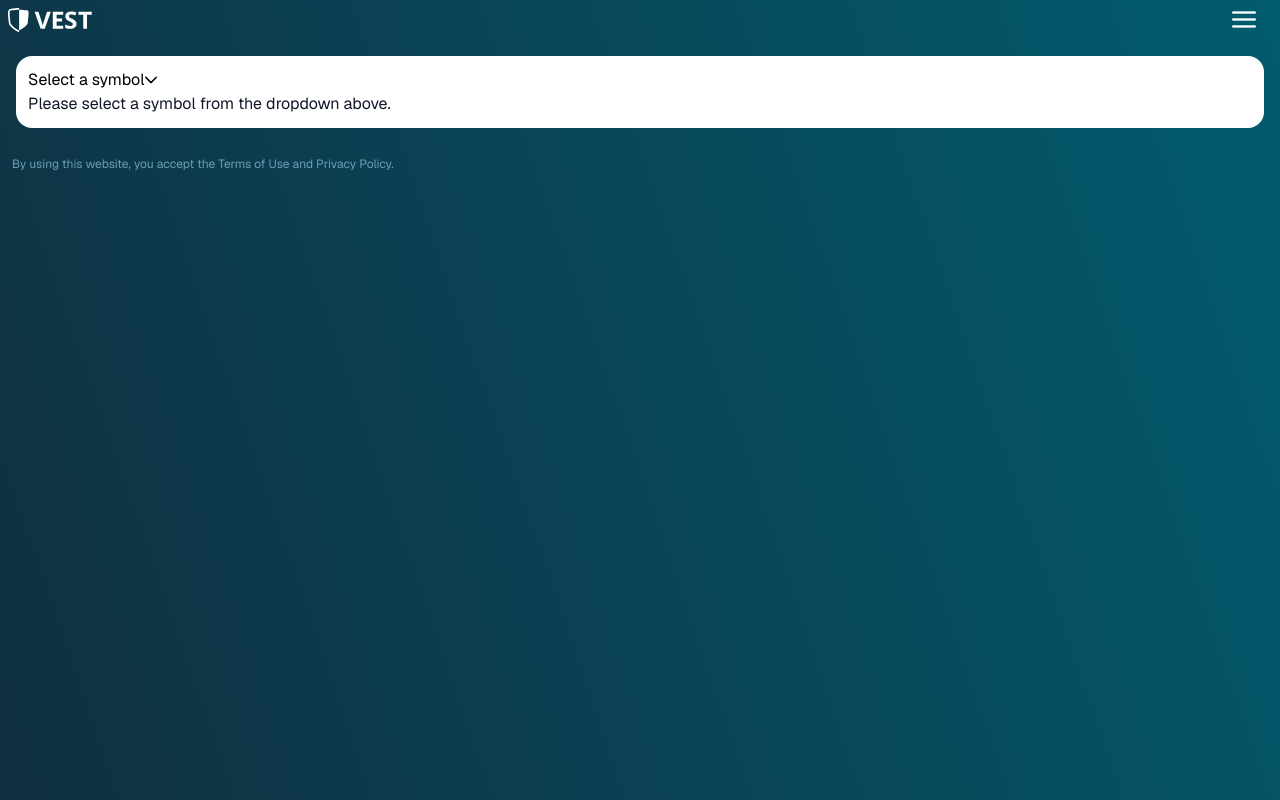
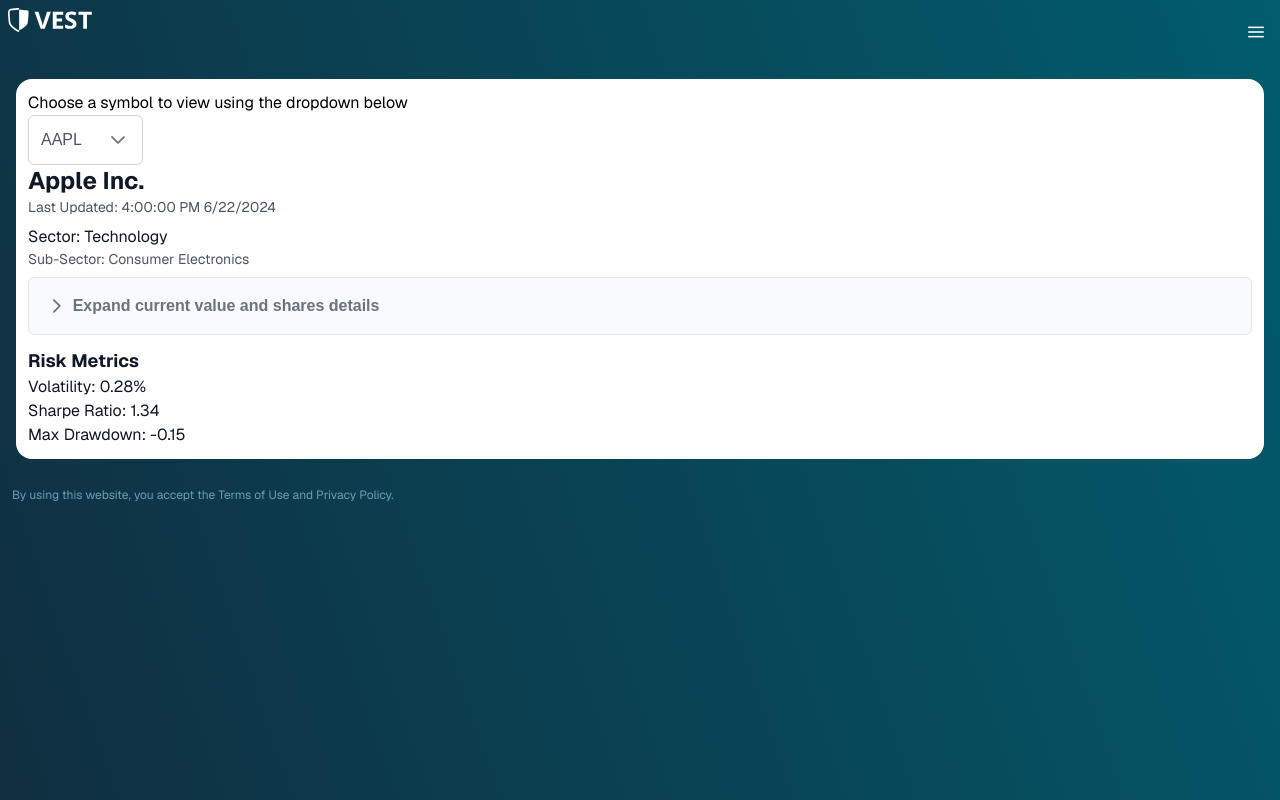
Before and after one commit to dhughe16/vest-take-home, a Next.js app: page /summary in a window 1280 px wide. Built offline with nearby package versions, Linux system fonts and the light colour scheme; a web font is replaced by a local one.

Commit message:
Styling tweaks

```diff
--- a/src/app/components/MainChart/MainChart.component.tsx
+++ b/src/app/components/MainChart/MainChart.component.tsx
@@ -21,28 +21,32 @@
                     data: performanceData.map(item => item.portfolioValue),
                     fill: false,
                     borderColor: documentStyle.getPropertyValue('--blue-500'),
-                    tension: 0.4
+                    tension: 0.4,
+                    pointRadius: 6
                 },
                 {
                     label: 'SP500',
                     data: performanceData.map(item => item.benchmarkSP500),
                     fill: false,
-                    borderColor: documentStyle.getPropertyValue('--blue-500'),
-                    tension: 0.4
+                    borderColor: documentStyle.getPropertyValue('--red-500'),
+                    tension: 0.4,
+                    pointRadius: 6
                 },
                 {
                     label: 'Russell 2000',
                     data: performanceData.map(item => item.benchmarkRussell2000),
                     fill: false,
-                    borderColor: documentStyle.getPropertyValue('--blue-500'),
-                    tension: 0.4
+                    borderColor: documentStyle.getPropertyValue('--orange-500'),
+                    tension: 0.4,
+                    pointRadius: 6
                 },
                 {
                     label: 'MSCI World',
                     data: performanceData.map(item => item.benchmarkMSCIWorld),
                     fill: false,
-                    borderColor: documentStyle.getPropertyValue('--blue-500'),
-                    tension: 0.4
+                    borderColor: documentStyle.getPropertyValue('--green-500'),
+                    tension: 0.4,
+                    pointRadius: 6
                 },
             ]
         };
--- a/src/app/globals.css
+++ b/src/app/globals.css
@@ -1,5 +1,6 @@
 @import "tailwindcss";
 @import 'primeicons/primeicons.css';
+@import "primereact/resources/themes/lara-light-teal/theme.css";
 
 :root {
   --background: #ffffff;
@@ -26,33 +27,12 @@
   height: 100vh;
 }
 
-.p-dropdown-panel {
-  background: white;
+.p-dropdown-panel .p-dropdown-items .p-dropdown-item.p-highlight {
+  color: white;
 }
 
-header button {
+header .p-button {
+  background: transparent;
+  border-color: transparent;
   font-size: 1.5rem;
-  margin-inline: 1.5rem;
 }
-
-header button:hover {
-  color: #777;
-}
-
-.p-menu-overlay {
-  border: 1px solid #ccc;
-  border-radius: 24px;
-  padding: 1rem;
-}
-
-.p-menuitem:not(:last-child) {
-  margin-bottom: 0.5rem;
-}
-
-.p-menuitem:hover {
-  color: #444;
-}
-
-.p-menuitem-icon {
-  margin-inline-end: 0.5rem;
-}
--- a/src/app/summary/page.tsx
+++ b/src/app/summary/page.tsx
@@ -8,7 +8,7 @@
 import { Menu } from 'primereact/menu';
 import { Toast } from 'primereact/toast';
 import { Button } from 'primereact/button';
-import React, { useRef } from "react";
+import React, { useEffect, useRef } from "react";
 
 const findSymbolData = (symbol: string) => {
   return holdingsData.find((item) => item.symbol === symbol);
@@ -28,6 +28,10 @@
     name: item.symbol,
     code: item.symbol
   }));
+
+  useEffect(() => {
+    setSelectedSymbol(symbols[0]);
+  }, []);
 
   return (
     <div className="font-sans">
@@ -62,8 +66,9 @@
       <div
         className="card bg-white rounded-2xl p-3 w-[100%]"
       >
-      <Dropdown value={selectedSymbol} onChange={(e) => setSelectedSymbol(e.value)} options={symbols} optionLabel="name"
-        placeholder="Select a symbol" className="w-14rem" />
+        <p>Choose a symbol to view using the dropdown below</p>
+        <Dropdown value={selectedSymbol} onChange={(e) => setSelectedSymbol(e.value)} options={symbols} optionLabel="name"
+        placeholder="Select a symbol" className="border-gray-500 rounded-md" />
         {selectedSymbol && <SymbolSummary symbol={findSymbolData(selectedSymbol.name)} />}
       </div>
       </main>
```
